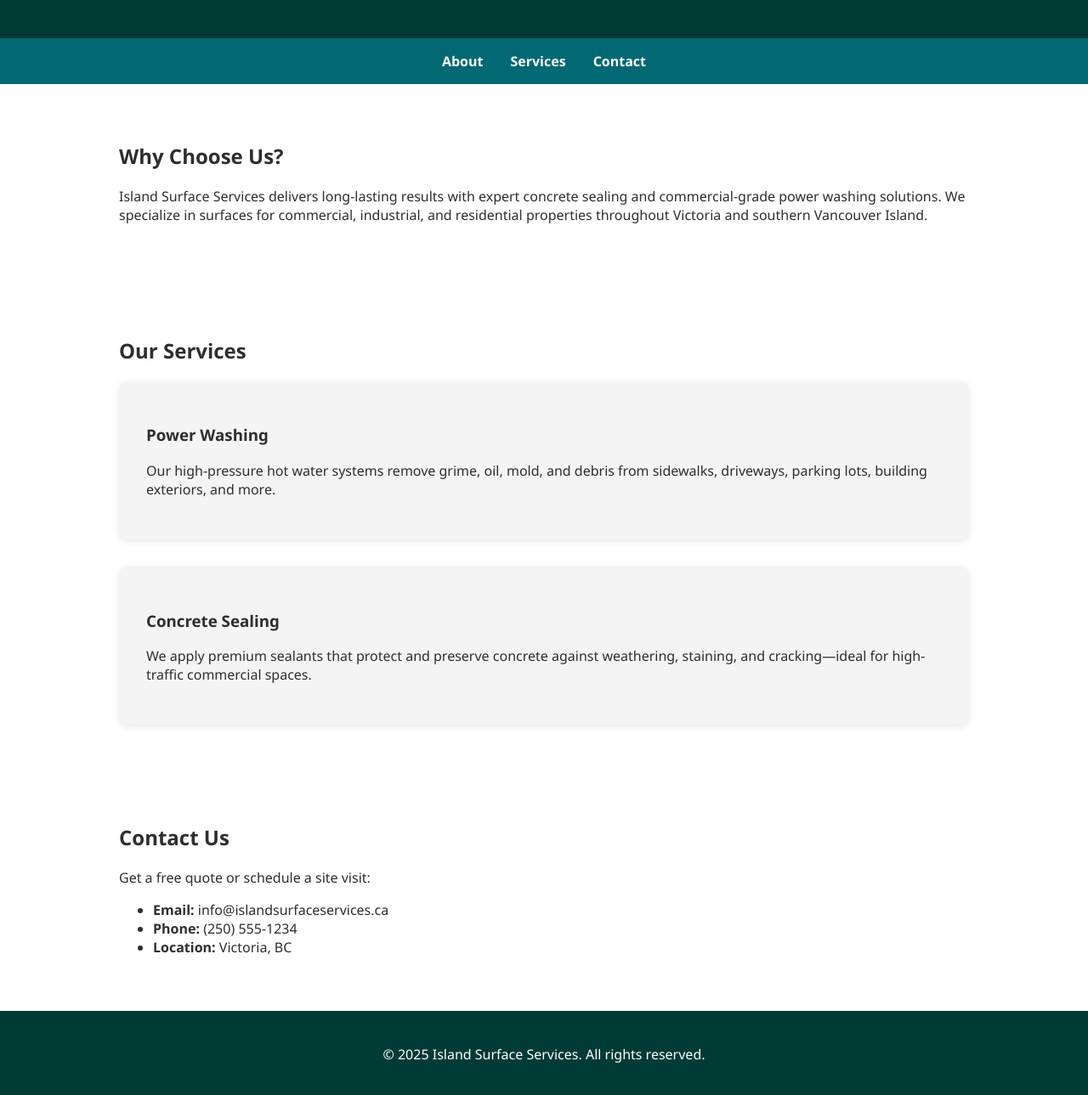
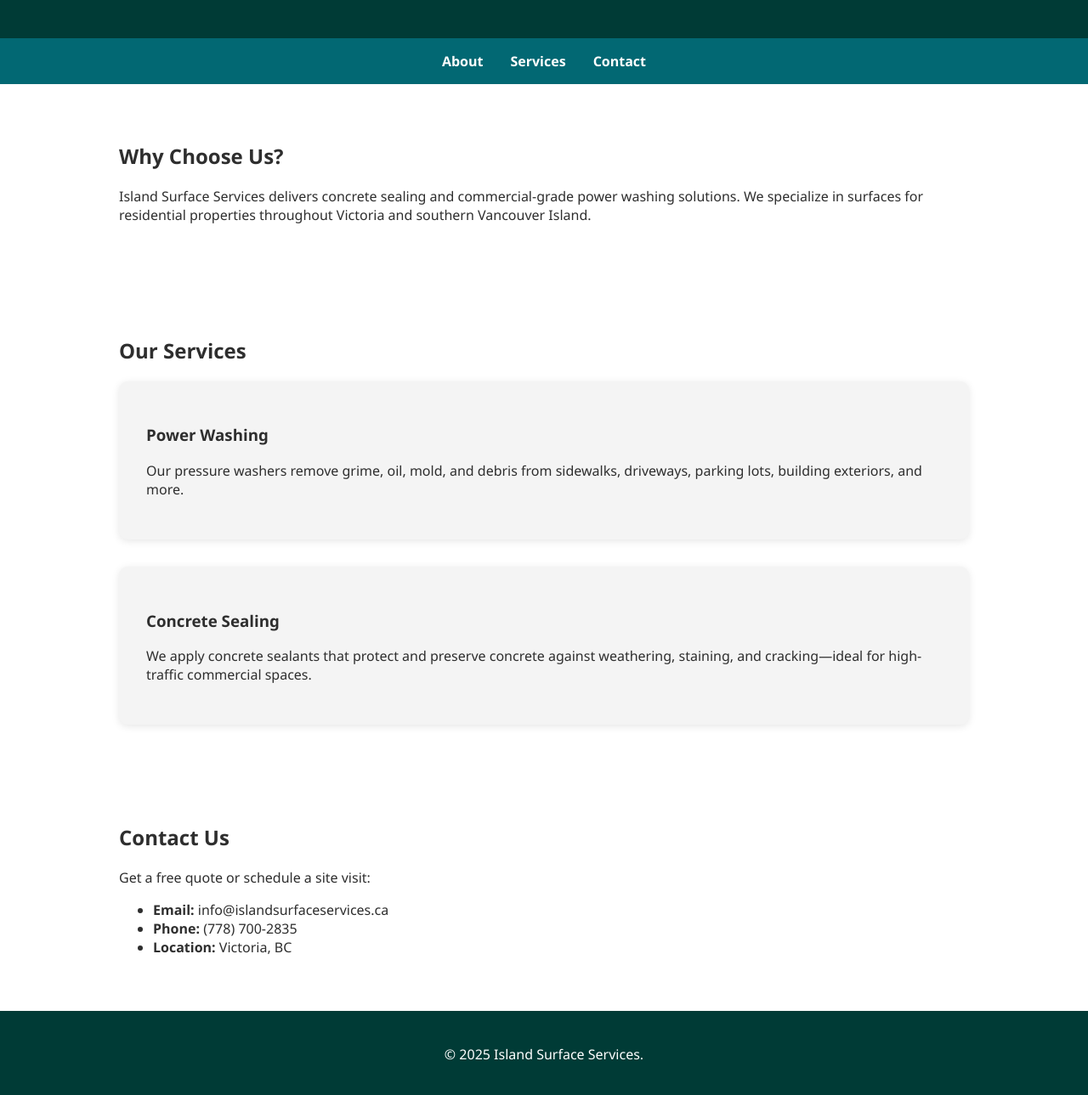
Before and after one commit to LunoSurfaceRestoration/island-surface-services, a plain HTML site: page index.html in a window 1280 px wide. Shown: the part 143-1432 px from the top of the page at 85% size. Drawn offline with Linux system fonts and the light colour scheme.

Commit message:
Update index.html

```diff
--- a/index.html
+++ b/index.html
@@ -68,7 +68,7 @@
   <section id="about">
     <h2>Why Choose Us?</h2>
     <p>
-      Island Surface Services delivers long-lasting results with expert concrete sealing and commercial-grade power washing solutions. We specialize in surfaces for commercial, industrial, and residential properties throughout Victoria and southern Vancouver Island.
+      Island Surface Services delivers concrete sealing and commercial-grade power washing solutions. We specialize in surfaces for residential properties throughout Victoria and southern Vancouver Island.
     </p>
   </section>
 
@@ -78,13 +78,13 @@
       <div class="service">
         <h3>Power Washing</h3>
         <p>
-          Our high-pressure hot water systems remove grime, oil, mold, and debris from sidewalks, driveways, parking lots, building exteriors, and more.
+          Our pressure washers remove grime, oil, mold, and debris from sidewalks, driveways, parking lots, building exteriors, and more.
         </p>
       </div>
       <div class="service">
         <h3>Concrete Sealing</h3>
         <p>
-          We apply premium sealants that protect and preserve concrete against weathering, staining, and cracking—ideal for high-traffic commercial spaces.
+          We apply concrete sealants that protect and preserve concrete against weathering, staining, and cracking—ideal for high-traffic commercial spaces.
         </p>
       </div>
     </div>
@@ -95,13 +95,13 @@
     <p>Get a free quote or schedule a site visit:</p>
     <ul>
       <li><strong>Email:</strong> info@islandsurfaceservices.ca</li>
-      <li><strong>Phone:</strong> (250) 555-1234</li>
+      <li><strong>Phone:</strong> (778) 700-2835</li>
       <li><strong>Location:</strong> Victoria, BC</li>
     </ul>
   </section>
 
   <footer>
-    <p>&copy; 2025 Island Surface Services. All rights reserved.</p>
+    <p>&copy; 2025 Island Surface Services.</p>
   </footer>
 </body>
 </html>
```
